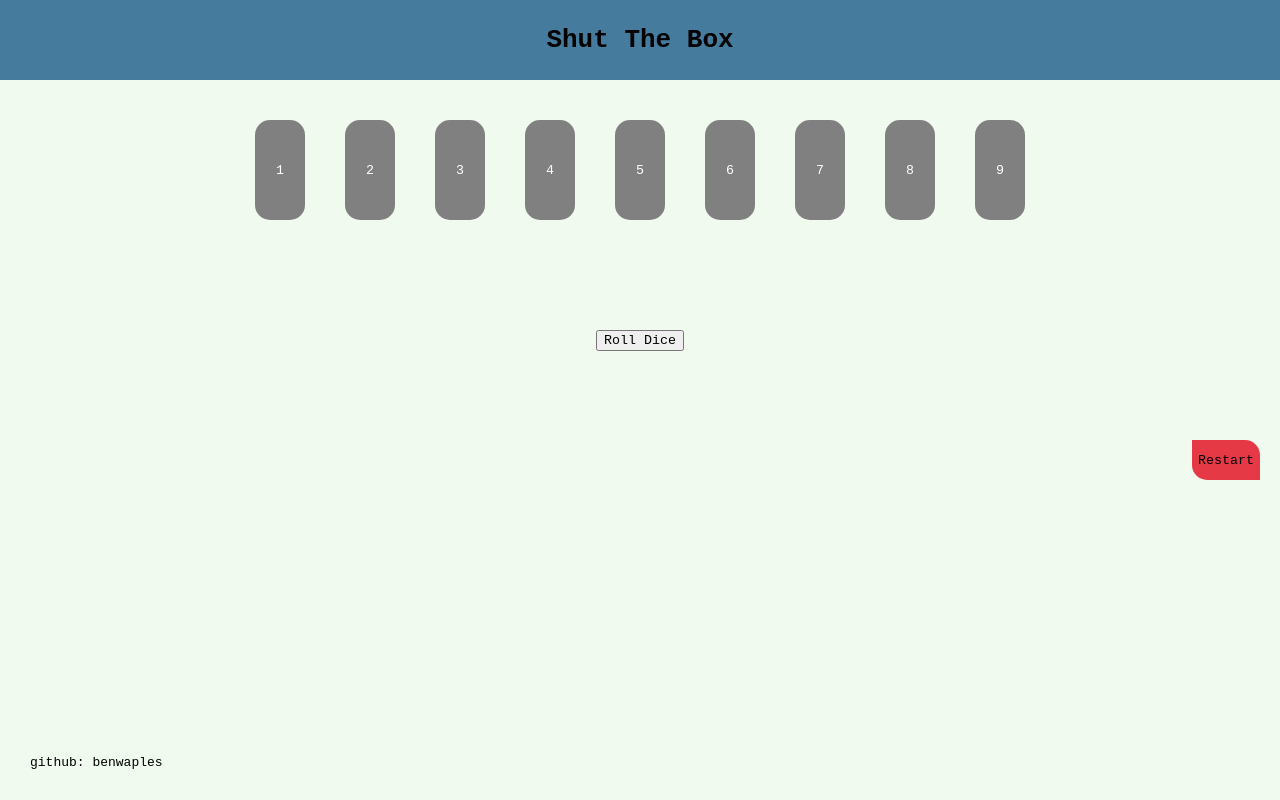
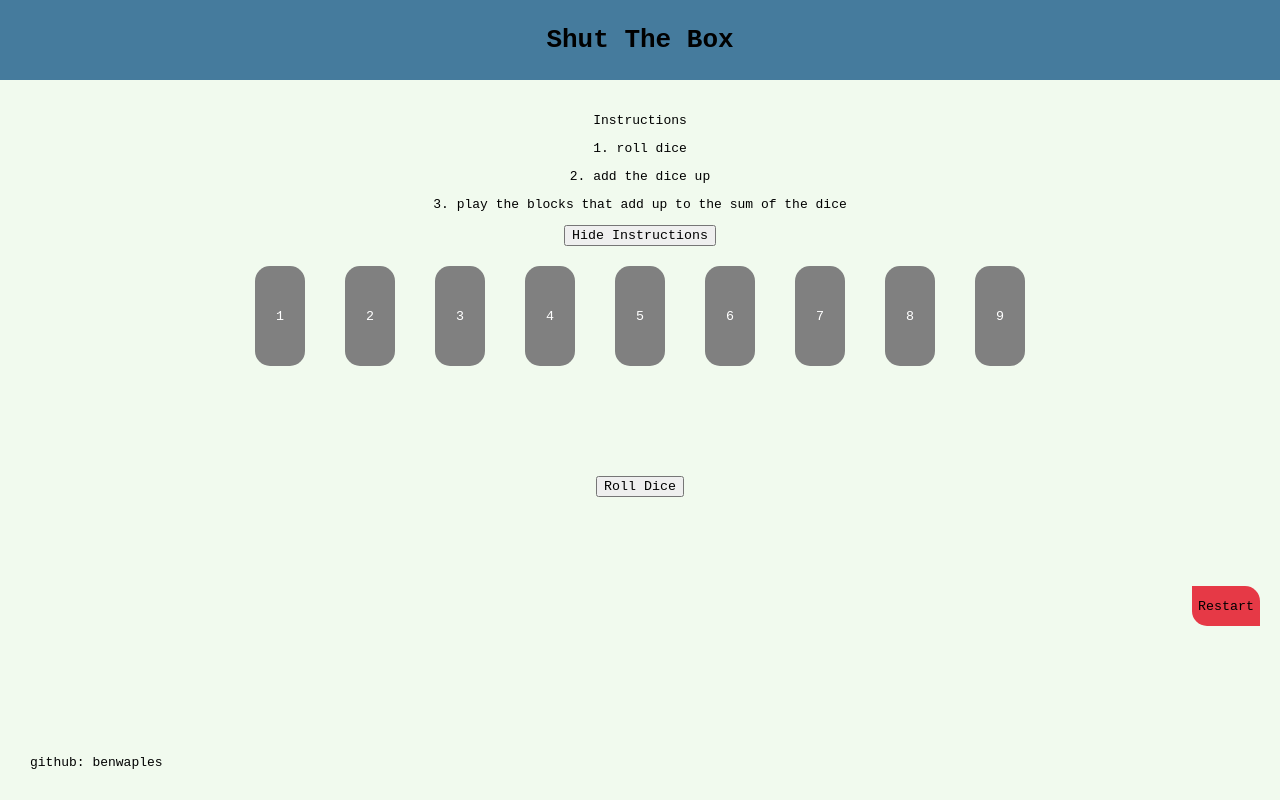
Before and after one commit to benwaples/shut-the-box, a React (Create React App) app: page / in a window 1280 px wide. Built offline with nearby package versions, Linux system fonts and the light colour scheme.

Commit message:
instructions

```diff
--- /dev/null
+++ b/src/components/instructions/Instructions.tsx
@@ -0,0 +1,28 @@
+import React from 'react';
+
+interface Props {
+  setDisplayInstructions: (b: boolean) => void;
+  displayInstructions: boolean;
+}
+
+function Instructions(props: Props): JSX.Element {
+  const { setDisplayInstructions, displayInstructions } = props;
+
+  const handleInstructions = () => {
+    setDisplayInstructions(!displayInstructions);
+  };
+
+  return (
+    <div>
+      <p>Instructions</p>
+      <p>1. roll dice</p>
+      <p>2. add the dice up</p>
+      <p>3. play the blocks that add up to the sum of the dice</p>
+      <button onClick={handleInstructions} type="button">
+        Hide Instructions
+      </button>
+    </div>
+  );
+}
+
+export default Instructions;
--- a/src/components/shutTheBox/ShutTheBox.tsx
+++ b/src/components/shutTheBox/ShutTheBox.tsx
@@ -15,12 +15,14 @@ import RollDice from '../rollDice/RollDice';
 import YouWin from '../youWin/YouWin';
 import initialGame from './gameHelpers';
 import './ShutTheBox.scss';
+import Instructions from '../instructions/Instructions';
 
 export default function ShutTheBox(): JSX.Element {
   const [diceArray, setDiceArray] = useState<number[]>(twoRandomDice());
   const [remainingBlocks, setRemainingBlocks] = useState(initialGame);
   const [gameOver, setGameOver] = useState(false);
   const [rollDice, setRollDice] = useState(true);
+  const [displayInstructions, setDisplayInstructions] = useState(true);
 
   const playedBlocks = remainingBlocks.reduce(
     (a: number, b: RemainingBlocksType): number => {
@@ -93,6 +95,9 @@ export default function ShutTheBox(): JSX.Element {
       </header>
       <ToastContainer />
       <main>
+        {displayInstructions && (
+          <Instructions {...{ setDisplayInstructions, displayInstructions }} />
+        )}
         <section id="game-board">
           <DisplayNumbers
             {...{ remainingBlocks, setRemainingBlocks, rollDice }}
```
